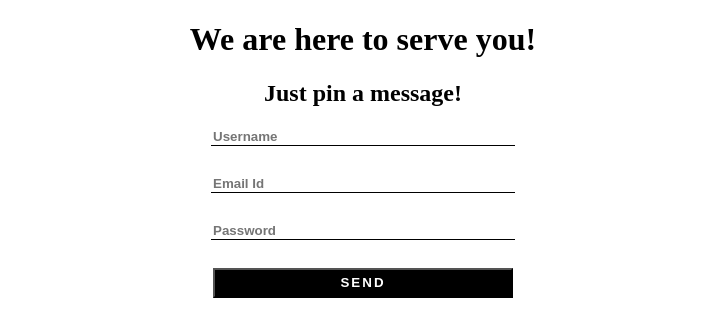
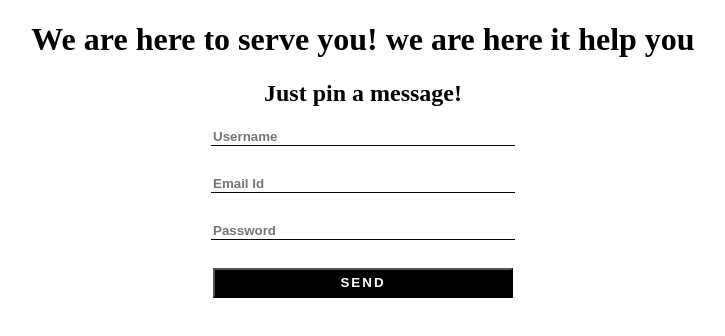
Before and after one commit to maheshBtech/reactNative-practice-2020, a plain HTML site: page index.html in a window 1280 px wide. Shown: the whole page, without its empty margins (277-1002 px from the left). Drawn offline with Linux system fonts and the light colour scheme.

Commit message:
git commit

```diff
--- a/index.html
+++ b/index.html
@@ -40,7 +40,7 @@
     </head>
     <body>
        <div id = "d">
-           <h1>We are here to serve you!</h1>
+           <h1>We are here to serve you! we are here it help you</h1>
            <h2>Just pin a message!</h2>
         <form action = "" method = "">
             <input type = "text" name = "name" placeholder = "Username"><br><br>
```
